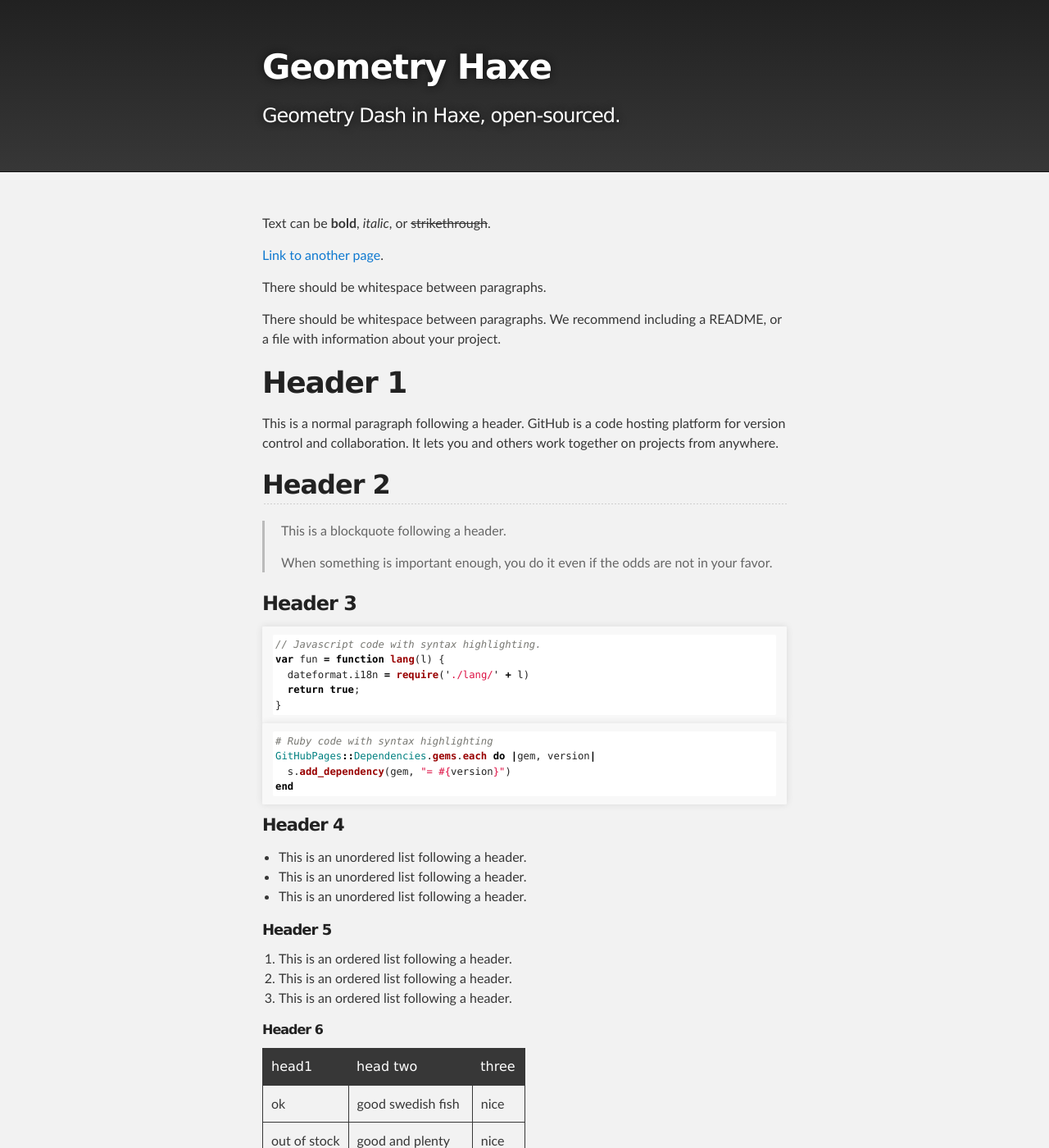
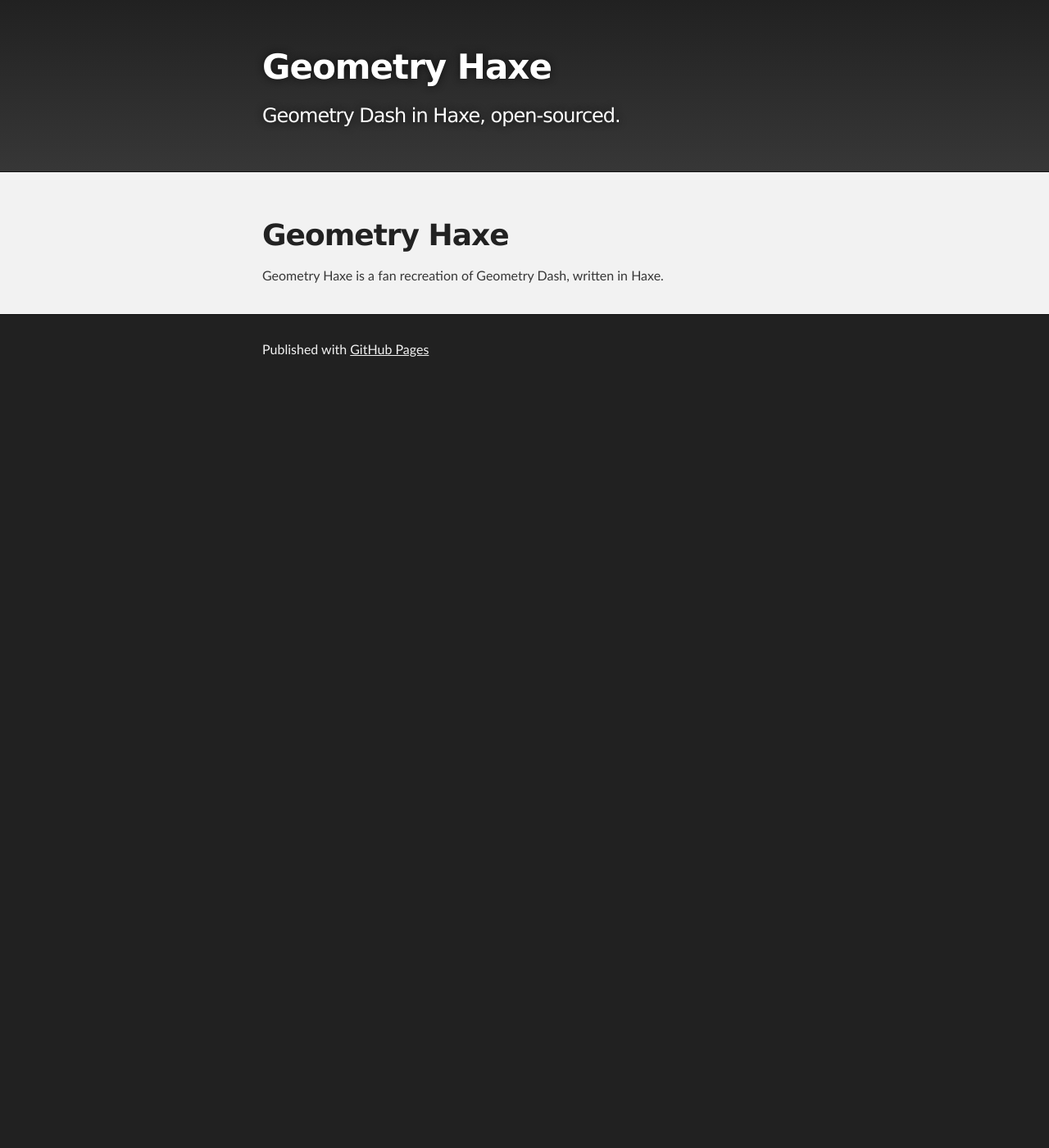
Before and after one commit to GeometryHaxe/geometryhaxe.github.io, a Jekyll site: the page built from index.md, in a window 1280 px wide and 1400 px high. Shown: the whole window at 82% size. Built offline with Jekyll 4.4.1, drawn with Linux system fonts in a browser that asks for light colours; our own code applies the rules of GitHub Pages for plain Markdown files; some of the changed text lies outside the part shown.

Commit message:
i just need something here

````diff
--- a/index.md
+++ b/index.md
@@ -2,122 +2,5 @@
 layout: default
 ---
 
-Text can be **bold**, _italic_, or ~~strikethrough~~.
-
-[Link to another page](./another-page.html).
-
-There should be whitespace between paragraphs.
-
-There should be whitespace between paragraphs. We recommend including a README, or a file with information about your project.
-
-# Header 1
-
-This is a normal paragraph following a header. GitHub is a code hosting platform for version control and collaboration. It lets you and others work together on projects from anywhere.
-
-## Header 2
-
-> This is a blockquote following a header.
->
-> When something is important enough, you do it even if the odds are not in your favor.
-
-### Header 3
-
-```js
-// Javascript code with syntax highlighting.
-var fun = function lang(l) {
-  dateformat.i18n = require('./lang/' + l)
-  return true;
-}
-```
-
-```ruby
-# Ruby code with syntax highlighting
-GitHubPages::Dependencies.gems.each do |gem, version|
-  s.add_dependency(gem, "= #{version}")
-end
-```
-
-#### Header 4
-
-*   This is an unordered list following a header.
-*   This is an unordered list following a header.
-*   This is an unordered list following a header.
-
-##### Header 5
-
-1.  This is an ordered list following a header.
-2.  This is an ordered list following a header.
-3.  This is an ordered list following a header.
-
-###### Header 6
-
-| head1        | head two          | three |
-|:-------------|:------------------|:------|
-| ok           | good swedish fish | nice  |
-| out of stock | good and plenty   | nice  |
-| ok           | good `oreos`      | hmm   |
-| ok           | good `zoute` drop | yumm  |
-
-### There's a horizontal rule below this.
-
-* * *
-
-### Here is an unordered list:
-
-*   Item foo
-*   Item bar
-*   Item baz
-*   Item zip
-
-### And an ordered list:
-
-1.  Item one
-1.  Item two
-1.  Item three
-1.  Item four
-
-### And a nested list:
-
-- level 1 item
-  - level 2 item
-  - level 2 item
-    - level 3 item
-    - level 3 item
-- level 1 item
-  - level 2 item
-  - level 2 item
-  - level 2 item
-- level 1 item
-  - level 2 item
-  - level 2 item
-- level 1 item
-
-### Small image
-
-![Octocat](https://github.githubassets.com/images/icons/emoji/octocat.png)
-
-### Large image
-
-![Branching](https://guides.github.com/activities/hello-world/branching.png)
-
-
-### Definition lists can be used with HTML syntax.
-
-<dl>
-<dt>Name</dt>
-<dd>Godzilla</dd>
-<dt>Born</dt>
-<dd>1952</dd>
-<dt>Birthplace</dt>
-<dd>Japan</dd>
-<dt>Color</dt>
-<dd>Green</dd>
-</dl>
-
-```
-Long, single-line code blocks should not wrap. They should horizontally scroll if they are too long. This line should be long enough to demonstrate this.
-```
-
-```
-The final element.
-```
+# Geometry Haxe
+Geometry Haxe is a fan recreation of Geometry Dash, written in Haxe.
````
